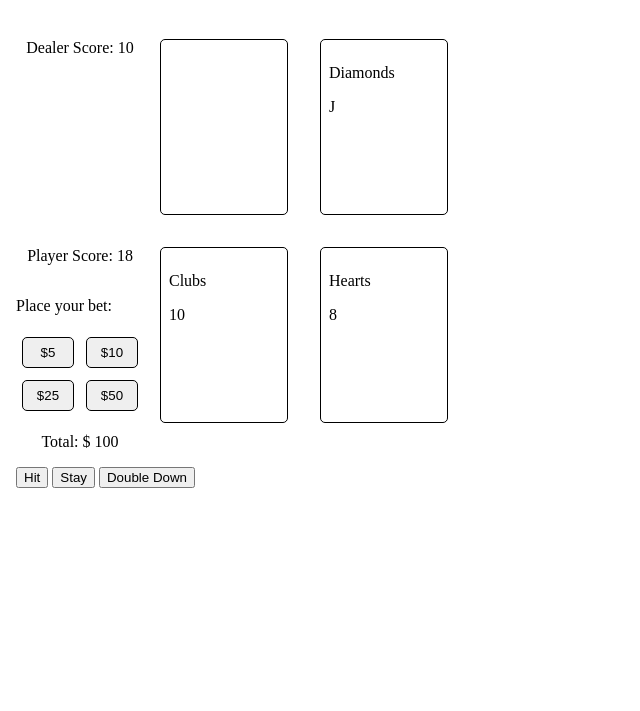
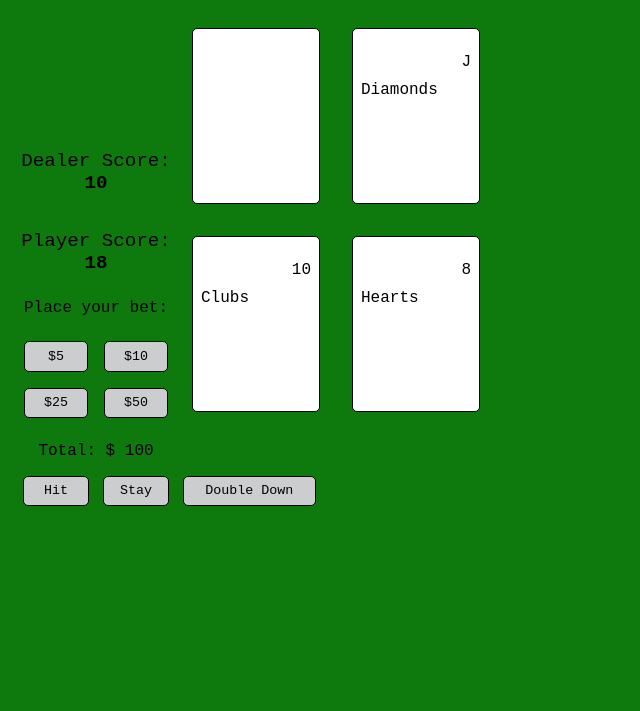
Before and after one commit to KSmith8888/TypeScript-Blackjack, a plain HTML site: page index.html in a window 1280 px wide. Shown: the part 89-800 px from the top of the page, without its empty margins (0-640 px from the left). Drawn offline with Linux system fonts and the light colour scheme.

Commit message:
Added button and text styling

```diff
--- a/styles/index.css
+++ b/styles/index.css
@@ -4,15 +4,32 @@
 
 body {
     margin: 0;
+    font-family: 'Courier New', Courier, monospace;
+    background-color: rgb(14, 122, 14);
 }
 
 #header-section {
     padding: 1em 0 0 1em;
+    margin: 0;
 }
 
-#player-info-container, #dealer-info-container {
-    width: 8em;
+#main-header {
+    font-size: 2rem;
+    margin: .5em 0 .5em 2em;
+}
+
+#player-info-container {
+    width: 10em;
     text-align: center;
+}
+
+#dealer-info-container {
+    width: 10em;
+    height: 11em;
+    margin: 1em 0 0 0;
+    text-align: center;
+    display: flex;
+    align-items: flex-end;
 }
 
 #main-section {
@@ -23,6 +40,15 @@ body {
     display: flex;
 }
 
+.name-text {
+    font-size: 1.2rem;
+    margin: .5em 0;
+}
+
+#player-score, #dealer-score {
+    font-weight: bold;
+}
+
 .card-container, .blank-card-container {
     margin: 1em;
     padding: .5em;
@@ -30,6 +56,9 @@ body {
     height: 11em;
     border: 1px solid black;
     border-radius: 5px;
+    display: flex;
+    justify-content: space-between;
+    background-color: #FFF;
 }
 
 #bet-buttons-container {
@@ -43,4 +72,64 @@ body {
     padding: .5em .1em;
     border-radius: 5px;
     border: 1px solid black;
+    font-family: 'Courier New', Courier, monospace;
+    background-color: rgb(204, 205, 207);
 }
+
+#bet-text {
+    width: 100%;
+    font-weight: 1.1rem;
+    text-align: center;
+    margin: 1em 0;
+}
+
+.card-suit {
+    width: 52px;
+    height: 70px;
+    margin: 0;
+    justify-self: center;
+    align-self: center;
+}
+
+.card-rank-top {
+    font-size: 1.7rem;
+    margin: 0;
+    justify-self: flex-start;
+    align-self: flex-start;
+}
+
+.card-rank-bottom {
+    font-size: 1.7rem;
+    margin: 0;
+    justify-self: flex-end;
+    align-self: flex-end;
+}
+
+#selections-section {
+    display: flex;
+    align-items: center;
+}
+
+#hit-button, #stay-button {
+    width: 5em;
+    padding: .5em .1em;
+    border-radius: 5px;
+    margin: 0 .5em;
+    border: 1px solid black;
+    font-family: 'Courier New', Courier, monospace;
+    background-color: rgb(204, 205, 207);
+}
+
+.start-new-game-btn, #double-down-button {
+    width: 10em;
+    padding: .5em .1em;
+    border-radius: 5px;
+    margin: 0 .5em;
+    border: 1px solid black;
+    font-family: 'Courier New', Courier, monospace;
+    background-color: rgb(204, 205, 207);
+}
+
+#game-result-text {
+    margin: 0 1em;
+}
```
